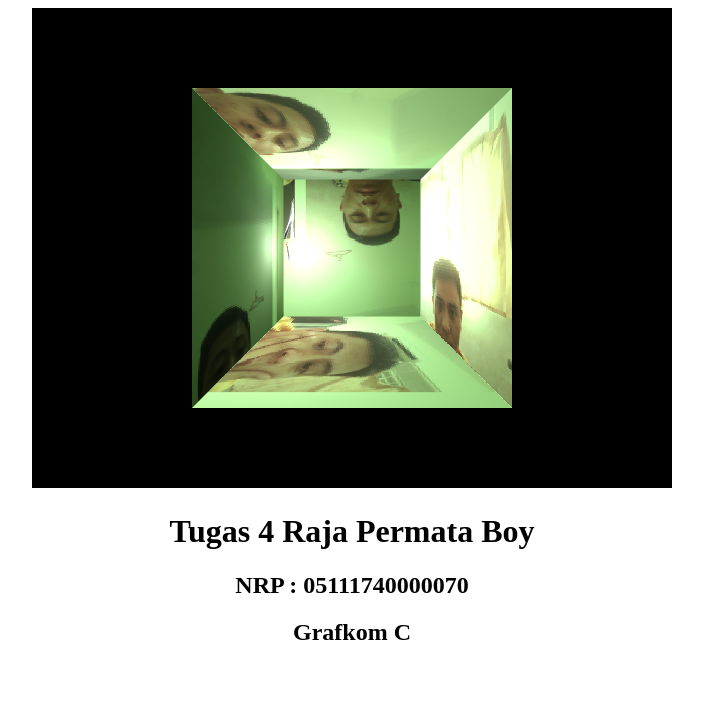
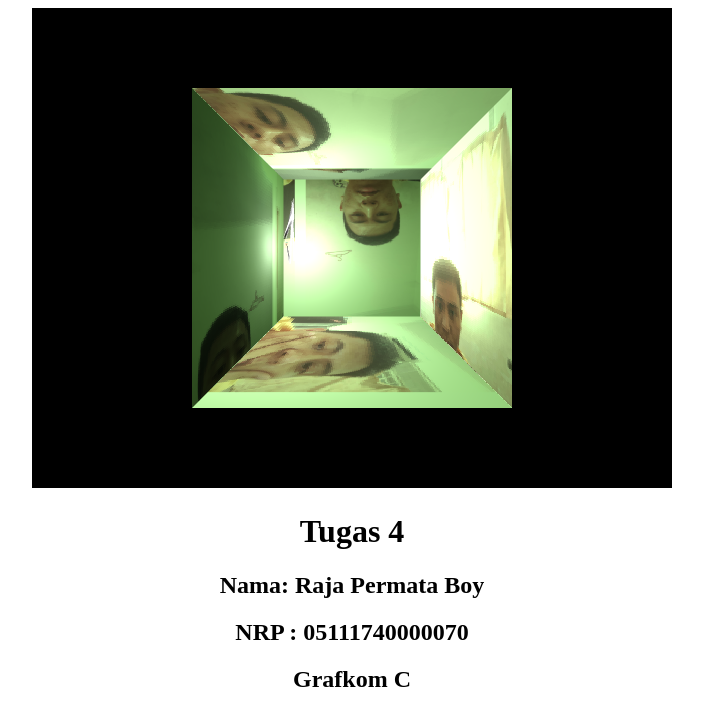
Before and after one commit to grafkom-c-if-its-2019/tugas-4-DelFolks1, a plain HTML site: page index.html in a window 1280 px wide. Shown: the whole page, without its empty margins (288-991 px from the left). Drawn offline with Linux system fonts and the light colour scheme; animation ran at ten frames a second.

Commit message:
Update index.html

```diff
--- a/index.html
+++ b/index.html
@@ -28,7 +28,8 @@
 
   <!-- JavaScript utama -->
   <script type="text/javascript" src="index.js"></script>
-  <h1> Tugas 4 Raja Permata Boy </h1>
+  <h1> Tugas 4  </h1>
+  <h2> Nama: Raja Permata Boy </h2>
   <h2> NRP : 05111740000070 </h2>
   <h2> Grafkom C </h2>
 </body>
```
